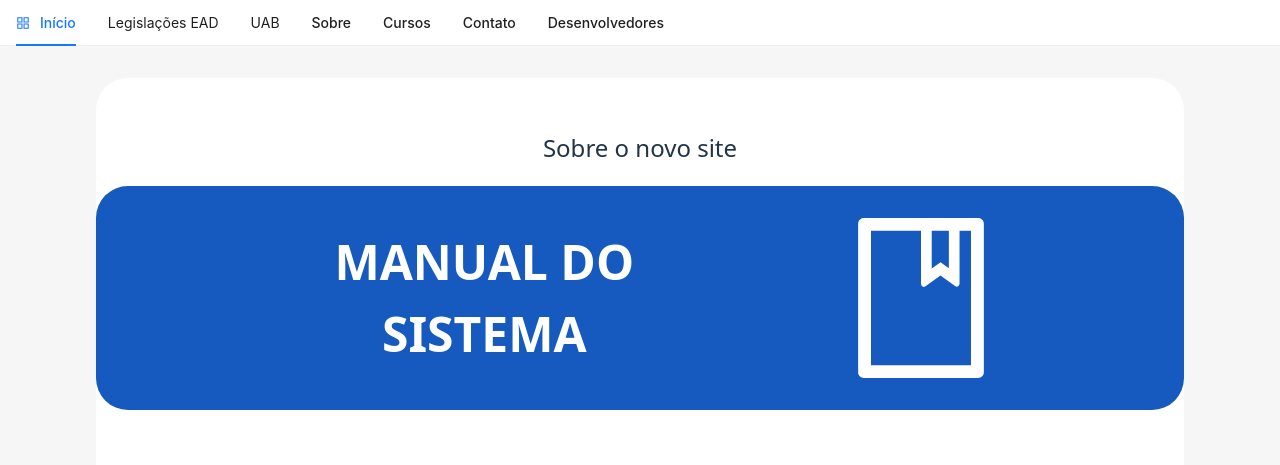
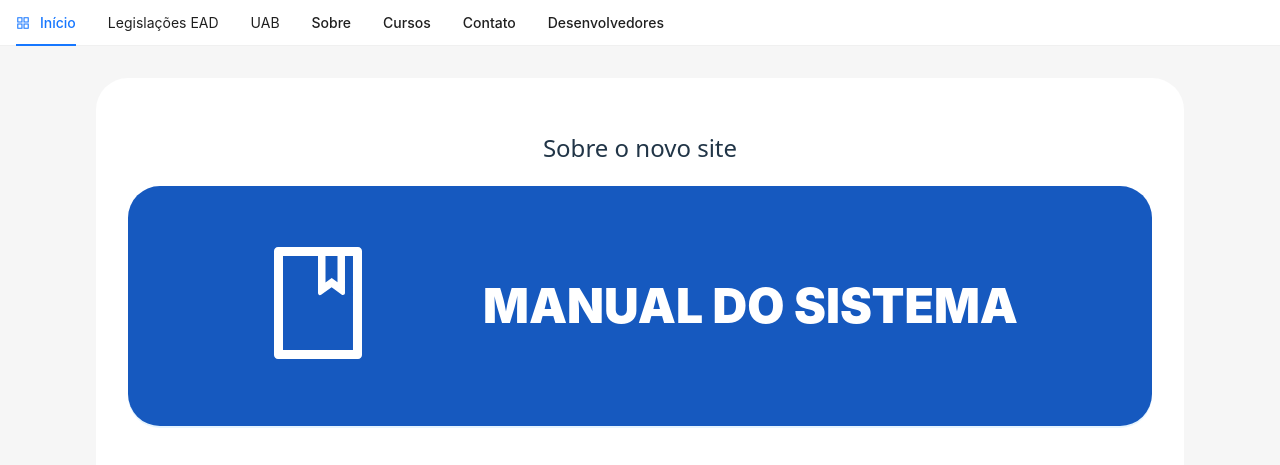
Before and after one commit to kasvrol/ihc, a React (Vite) app: page /sobre in a window 1280 px wide. Shown: the top 465 px of the page. Built offline with nearby package versions, Linux system fonts and the light colour scheme.

Commit message:
ajuste no button

```diff
--- a/src/pages/manualSite/index.jsx
+++ b/src/pages/manualSite/index.jsx
@@ -1,8 +1,7 @@
 import "./manualSite.css";
 import VideoPlayer from "../../components/videoPlayer";
 import { BookOutlined, QuestionCircleOutlined } from "@ant-design/icons"; // Adicionei QuestionCircleOutlined para o FAQ
-import { Link } from "react-router-dom";
-import { Collapse, Typography } from "antd"; // Importações do Ant Design
+import { Collapse, Typography, Button } from "antd"; // Importações do Ant Design
 
 const { Title } = Typography;
 const { Panel } = Collapse;
@@ -32,15 +31,21 @@ const faqData = [
 function ManualSite() {
 	return (
 		<div className="containerManualSite">
-			<div className="ManualSite">
+			<div className = "ManualSite">
 				<h2>Sobre o novo site</h2>
-				<Link to="/caminho-do-manual-completo" className="divManual"> {/* Adicionei um to={} para o Link */}
-					<p>MANUAL DO SISTEMA</p>{" "}
-					<BookOutlined style={{ fontSize: "10rem" }} /> {/* Removi twoToneColor pois não é uma prop padrão do BookOutlined sem ser twoTone */}
-				</Link>
+				<Button
+					type="primary"
+					icon={<BookOutlined style={{ fontSize: "7rem" }} />}
+					size="large"
+					href="https://drive.google.com/file/d/1VlPalW4lbaaO9adfOPa5EsmY5EbmQdMX/view?usp=sharing"
+					target="_blank"
+					className="divManual"		>
+
+					MANUAL DO SISTEMA
+				</Button>
 				<div className="videoManual">
-					<h3>Confira mais sobre o novo site</h3> {/* Ajustei um pouco o texto */}
-					<VideoPlayer videoSrc="https://www.youtube.com/embed/BYTxPFj44uo" /> {/* Mantenha seu videoSrc real aqui */}
+					<h3>Confira mais sobre o novo site</h3>
+					<VideoPlayer videoSrc="https://www.youtube.com/embed/BYTxPFj44uo" />
 				</div>
 
 				{/* Nova Seção de FAQ */}
--- a/src/pages/manualSite/manualSite.css
+++ b/src/pages/manualSite/manualSite.css
@@ -25,13 +25,14 @@
 .divManual{
 	text-align: center;
 	width: 100%;
-	height: 10rem;
+	min-height: 10rem;
+	height: 15rem;
 	border-radius: 2rem;
 	display: flex;
 	justify-content: space-evenly;
 	align-items: center;
 	background-color: #1659BF;
-	padding: 2rem;
+	padding: 5rem 2rem;
 	color: #fff;
 	font-weight: 1000;
 	font-size: 3rem;
```
